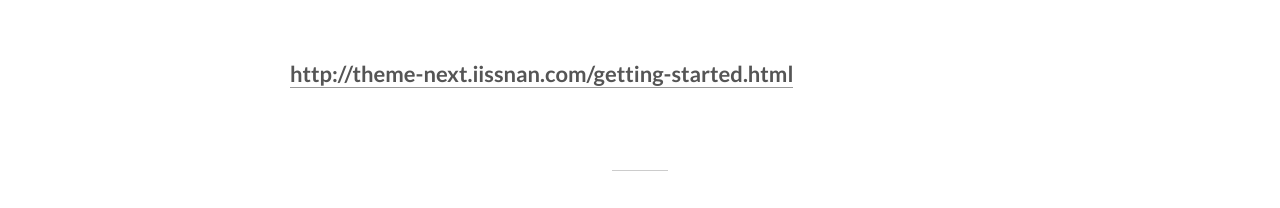
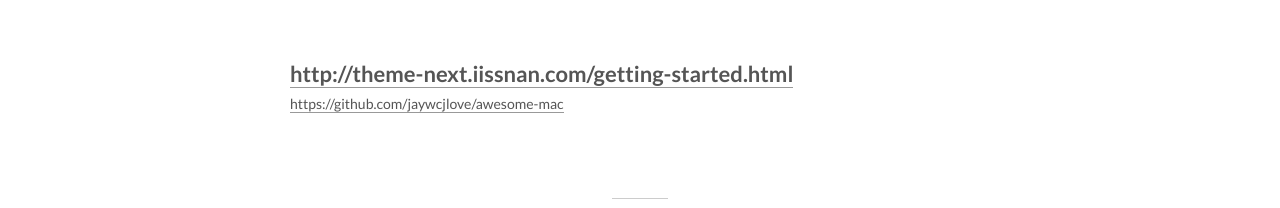
Before and after one commit to XuZhangCoding/XuZhangCoding.github.io, a plain HTML site: page index.html in a window 1280 px wide. Shown: the part 410-618 px from the top of the page. Drawn offline with Linux system fonts and the light colour scheme.

Commit message:
Site updated: 2016-09-29 15:31:32

```diff
--- a/index.html
+++ b/index.html
@@ -279,7 +279,8 @@
 
 
 
-            <h1 id="http-theme-next-iissnan-com-getting-started-html"><a href="#http-theme-next-iissnan-com-getting-started-html" class="headerlink" title="http://theme-next.iissnan.com/getting-started.html"></a><a href="http://theme-next.iissnan.com/getting-started.html" target="_blank" rel="external">http://theme-next.iissnan.com/getting-started.html</a></h1>
+            <h1 id="http-theme-next-iissnan-com-getting-started-html"><a href="#http-theme-next-iissnan-com-getting-started-html" class="headerlink" title="http://theme-next.iissnan.com/getting-started.html"></a><a href="http://theme-next.iissnan.com/getting-started.html" target="_blank" rel="external">http://theme-next.iissnan.com/getting-started.html</a></h1><p><a href="https://github.com/jaywcjlove/awesome-mac" target="_blank" rel="external">https://github.com/jaywcjlove/awesome-mac</a></p>
+
 
 
 
```
Also changed, not shown: 2016/09/29/14751335075198/index.html (+6 -5 lines).
